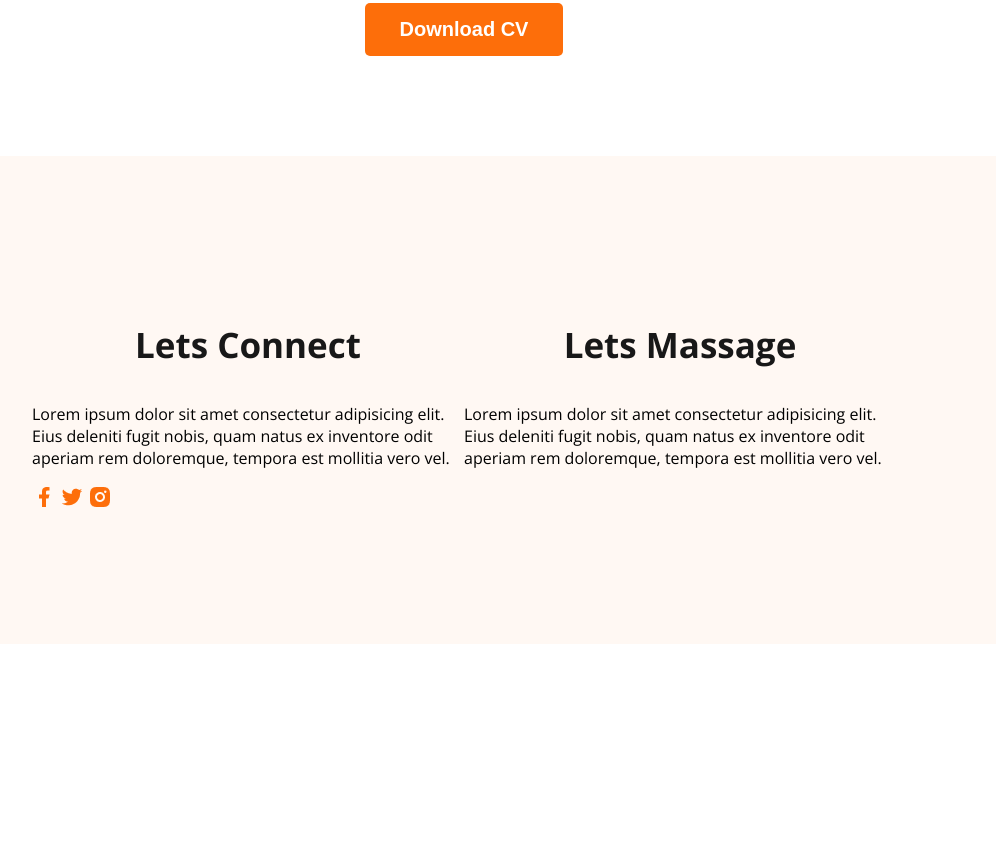
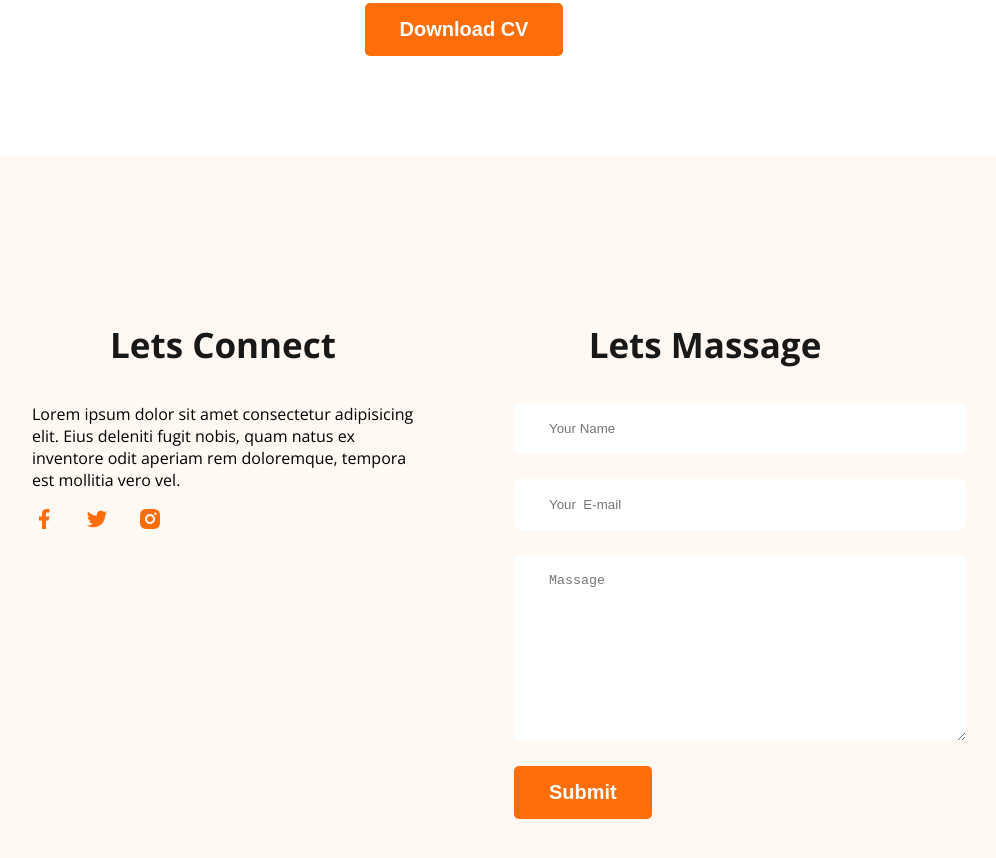
Before and after one commit to riaz9899/web-portfolio, a plain HTML site: page index.html in a window 1280 px wide. Shown: the part 3021-3879 px from the top of the page, without its empty margins (176-1172 px from the left). Before the commit the page ends 3673 px from the top, so only its background shows below. Drawn offline with nearby package versions, Linux system fonts and the light colour scheme.

```diff
--- a/index.html
+++ b/index.html
@@ -151,7 +151,13 @@
         </div>
         <div class="footer-column">
             <h3 class="section-title">Lets Massage</h3>
-            <p class="sectio-des">Lorem ipsum dolor sit amet consectetur adipisicing elit. Eius deleniti fugit nobis, quam natus ex inventore odit aperiam rem doloremque, tempora est mollitia vero vel.</p>
+            <form class="contact" action="">
+                <input type="text" placeholder="Your Name ">
+                <input type="e-mail" placeholder="Your  E-mail ">
+                 <textarea name="" id="" cols="30" rows="10" placeholder="Massage" ></textarea>
+                 <input class="btn-primary" type="submit" value="Submit">
+            </form>
+
 
 
         </div>
--- a/style/portfolio.css
+++ b/style/portfolio.css
@@ -171,7 +171,26 @@
     background: #fff8f3;
     padding: 130px 200px;
     margin-top: 100px;
+    gap: 100px;
 
 
 }
-.
+.footer-column{
+    width: 50%;
+}
+.contact input[type="text"], .contact input[type="e-mail"],textarea{
+    display: block;
+    margin-bottom: 25px;
+    padding: 18px 35px;
+    color: #757575;
+    border-radius: 5px ;
+    background: #fff;
+    border: 0;
+    width: 100%;
+
+
+}
+.social-link a{
+    margin-right: 25px;
+
+}
```
